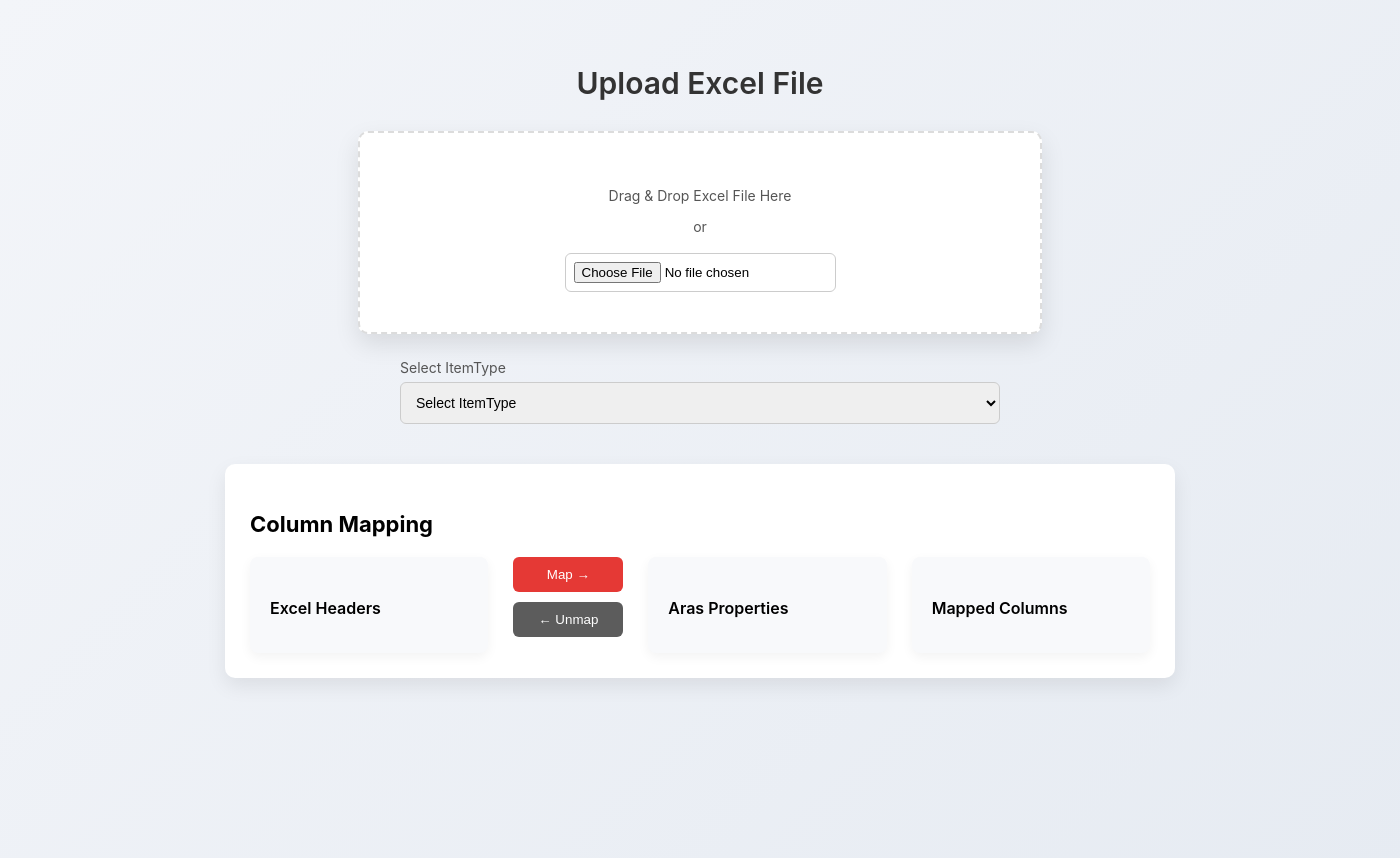
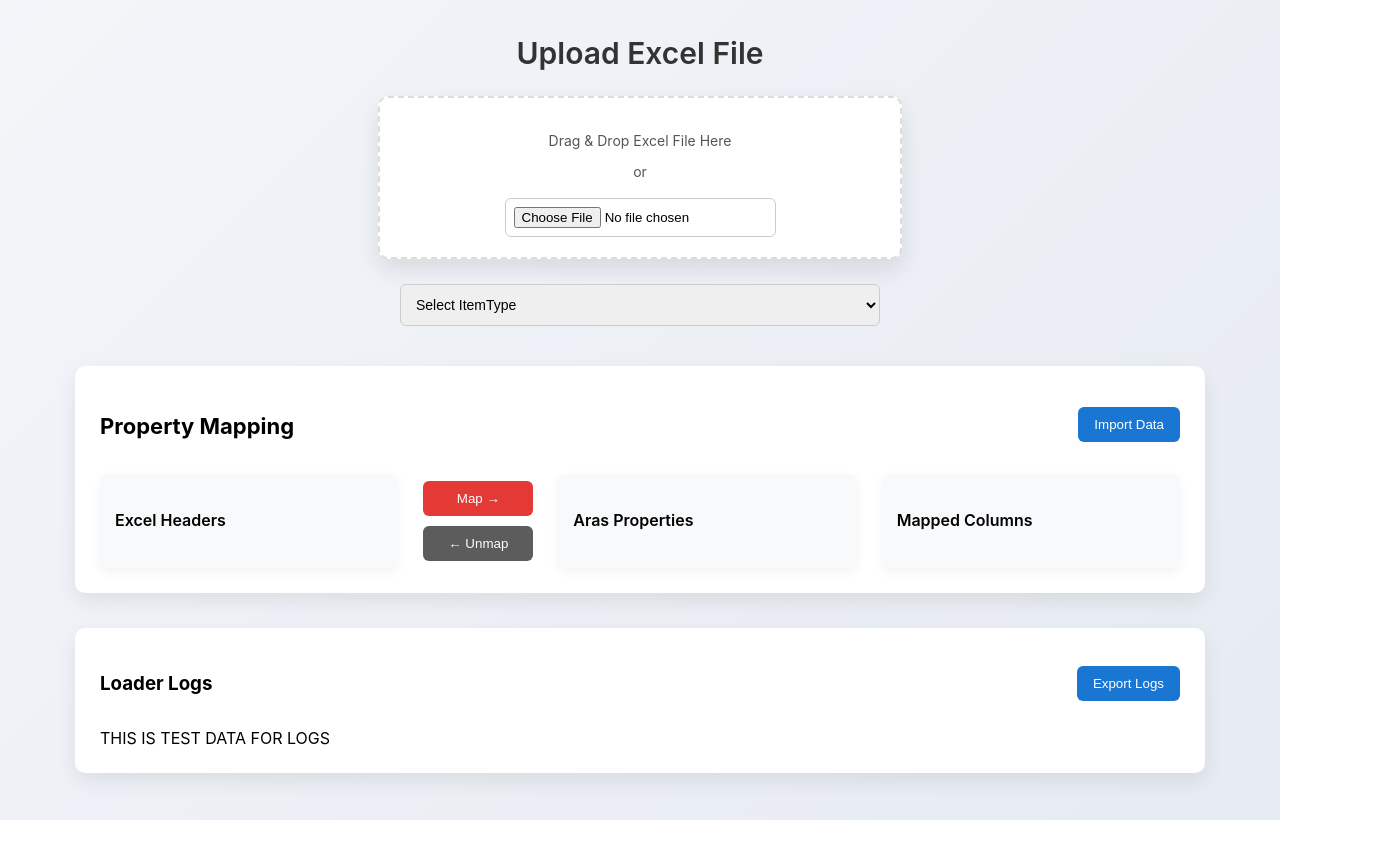
Before and after one commit to Varadrajj/Advance-Batch-Loader, a React (Create React App) app in the folder ClientApp/: page /upload in a window 1280 px wide. Shown: the top 858 px of the page, 1400 px wide, since content can reach past the window. After the commit the page ends 820 px from the top, so only its background shows below. Built offline with nearby package versions, Linux system fonts and the light colour scheme; sample sign-in values are in the browser's storage.

Commit message:
UI customizations and Logs section added

```diff
--- a/ClientApp/src/pages/Upload.js
+++ b/ClientApp/src/pages/Upload.js
@@ -132,17 +132,7 @@ function Upload() {
 
         setMappedColumns([...mappedColumns, newMapping]);
 
-        setExcelHeaders(
-            excelHeaders.filter(
-                h => h.columnIndex !== selectedHeader.columnIndex
-            )
-        );
 
-        setArasProperties(
-            arasProperties.filter(
-                p => p !== selectedProperty
-            )
-        );
 
         setSelectedHeader(null);
         setSelectedProperty(null);
@@ -158,9 +148,7 @@ function Upload() {
 
         setMappedColumns(updatedMappings);
 
-        // Add values back to lists
-        setExcelHeaders([...excelHeaders, selectedMapped.header]);
-        setArasProperties([...arasProperties, selectedMapped.property]);
+
 
         setSelectedMapped(null);
     };
@@ -203,7 +191,7 @@ function Upload() {
 
             <div className="itemtype-section">
 
-                <label>Select ItemType</label>
+                {/*<label>Select ItemType</label>*/}
 
                 <select
                     value={itemType}
@@ -228,7 +216,15 @@ function Upload() {
 
             <div className="mapping-section">
 
-                <h3>Column Mapping</h3>
+                <div className="mapping-header">
+
+                    <h3>Property Mapping</h3>
+
+                    <button className="import-btn">
+                    Import Data
+                    </button>
+
+                </div>
 
                 <div className="mapping-container">
 
@@ -237,6 +233,8 @@ function Upload() {
                     <div className="mapping-column">
 
                         <h4>Excel Headers</h4>
+
+                        <div className="mapping-list">
 
                         {excelHeaders.map((header, index) => (
 
@@ -250,11 +248,12 @@ function Upload() {
 
                         ))}
 
+                        </div>
                     </div>
 
 
 
-                    {/* Map Button */}
+                    {/* Maping Buttons */}
 
                     <div className="mapping-middle">
 
@@ -272,6 +271,8 @@ function Upload() {
 
                         <h4>Aras Properties</h4>
 
+                            <div className="mapping-list">
+
                         {arasProperties.map((prop, index) => (
 
                             <div
@@ -284,6 +285,7 @@ function Upload() {
 
                         ))}
 
+                        </div>
                     </div>
 
 
@@ -293,6 +295,8 @@ function Upload() {
                     <div className="mapping-column mapped">
 
                         <h4>Mapped Columns</h4>
+
+                        <div className="mapping-list">
 
                         {mappedColumns.map((map, index) => (
 
@@ -309,7 +313,30 @@ function Upload() {
 
                         ))}
 
+                        </div>
                     </div>
+
+                </div>
+
+            </div>
+
+            {/* Import Logs Section */}
+
+            <div className="logs-section">
+
+                <div className="logs-header">
+
+                    <h3>Loader Logs</h3>
+
+                    <button className="export-btn">
+                        Export Logs
+                    </button>
+
+                </div>
+
+                <div className="logs-table-container">
+
+                    THIS IS TEST DATA FOR LOGS
 
                 </div>
 
--- a/ClientApp/src/styles/Upload.css
+++ b/ClientApp/src/styles/Upload.css
@@ -1,32 +1,30 @@
 /* Page Layout */
 
 .upload-container {
-    width: 100%;
+    max-width: 100%;
     min-height: 100vh;
-    padding: 40px 60px;
+    padding: 10px 40px;
     background: linear-gradient(135deg,#f3f5f9,#e6ebf2);
     display: flex;
     flex-direction: column;
     align-items: center;
 }
-
     /* Page Title */
 
     .upload-container h2 {
         font-size: 30px;
         font-weight: 600;
-        margin-bottom: 30px;
+        bottom: 5px;
         color: #333;
     }
-
 /* Drag Drop Box */
 
 .drop-zone {
-    width: 600px;
+    width: 40%;
     background: white;
     border: 2px dashed #dcdcdc;
     border-radius: 10px;
-    padding: 40px;
+    padding: 20px;
     text-align: center;
     box-shadow: 0 10px 25px rgba(0,0,0,0.1);
     transition: all 0.2s ease;
@@ -42,7 +40,6 @@
         color: #555;
         margin-bottom: 8px;
     }
-
     /* File Input */
 
     .drop-zone input {
@@ -52,7 +49,6 @@
         border: 1px solid #ccc;
         cursor: pointer;
     }
-
 /* Selected file */
 
 .file-name {
@@ -61,11 +57,10 @@
     font-weight: 500;
     color: #333;
 }
-
 /* ItemType Section */
 
 .itemtype-section {
-    width: 600px;
+    width: 40%;
     margin-top: 25px;
     display: flex;
     flex-direction: column;
@@ -90,18 +85,16 @@
             border-color: #e53935;
             box-shadow: 0 0 3px rgba(229,57,53,0.4);
         }
-
 /* Mapping Section */
 
 .mapping-section {
-    width: 900px;
+    width: 90%;
     margin-top: 40px;
     background: white;
     padding: 25px;
     border-radius: 10px;
     box-shadow: 0 8px 20px rgba(0,0,0,0.08);
 }
-
     /* Mapping Title */
 
     .mapping-section h3 {
@@ -109,13 +102,32 @@
         margin-bottom: 20px;
     }
 
+.mapping-header {
+    display: flex;
+    justify-content: space-between;
+    align-items: center;
+    margin-bottom: 15px;
+}
+
+.import-btn{
+    background: #1976d2;
+    color: white;
+    border: none;
+    padding: 10px 16px;
+    border-radius: 6px;
+    cursor: pointer;
+    font-weight: 500;
+}
+
+.import-btn:hover {
+    background: #1565c0;
+}
+
 /* Mapping Table */
-
 .mapping-table {
     width: 100%;
     border-collapse: collapse;
 }
-
     /* Table Header */
 
     .mapping-table th {
@@ -124,20 +136,17 @@
         background: #f4f6f9;
         border-bottom: 2px solid #e0e0e0;
     }
-
     /* Table Rows */
 
     .mapping-table td {
         padding: 12px;
         border-bottom: 1px solid #eee;
     }
-
     /* Row hover */
 
     .mapping-table tbody tr:hover {
         background: #fafafa;
     }
-
     /* Dropdown inside table */
 
     .mapping-table select {
@@ -146,13 +155,10 @@
         border: 1px solid #ccc;
         width: 100%;
     }
-
 /* Responsive */
 
 @media (max-width:900px) {
-
-    .drop-zone,
-    .itemtype-section {
+    .drop-zone, .itemtype-section {
         width: 90%;
     }
 
@@ -160,7 +166,6 @@
         width: 95%;
     }
 }
-
 /* Mapping Section */
 
 .mapping-section {
@@ -170,39 +175,61 @@
     border-radius: 10px;
     box-shadow: 0 8px 20px rgba(0,0,0,0.08);
 }
-
 /* Container holding all 3 columns */
 
 .mapping-container {
     display: flex;
     justify-content: space-between;
-    align-items: flex-start;
+    align-items: stretch;
     gap: 25px;
 }
-
 /* Each column */
 
 .mapping-column {
     flex: 1;
+    min-width: 250px;
     background: #f8f9fb;
-    padding: 20px;
+    padding: 15px;
     border-radius: 8px;
     box-shadow: 0 4px 12px rgba(0,0,0,0.05);
+    display: flex;
+    flex-direction: column;
 }
-
     /* Column title */
 
     .mapping-column h4 {
         margin-bottom: 15px;
         font-size: 16px;
         font-weight: 600;
+        position: sticky;
+        top: 0;
+        background: #f8f9fb;
+        padding-bottom: 8px;
     }
 
+.mapping-list {
+    max-height: 350px;
+    overflow-y: auto;
+    padding-right: 5px;
+}
+
+    .mapping-list::-webkit-scrollbar {
+        width: 6px;
+    }
+
+    .mapping-list::-webkit-scrollbar-thumb {
+        background: #ccc;
+        border-radius: 4px;
+    }
+
+        .mapping-column::-webkit-scrollbar-thumb:hover {
+            background: #999;
+        }
 /* Header / property items */
 
 .mapping-item {
-    padding: 10px;
-    margin-bottom: 8px;
+    padding: 6px;
+    margin-bottom: 5px;
     border: 1px solid #ddd;
     border-radius: 6px;
     background: white;
@@ -213,14 +240,12 @@
     .mapping-item:hover {
         border-color: #e53935;
     }
-
     /* Selected item */
 
     .mapping-item.selected {
         background: #ffecec;
         border-color: #e53935;
     }
-
 /* Middle map button */
 
 .mapping-middle {
@@ -245,12 +270,11 @@
     .map-btn:hover {
         background: #c62828;
     }
-
 /* Mapped column items */
 
 .mapped-item {
-    padding: 10px;
-    margin-bottom: 8px;
+    padding: 6px;
+    margin-bottom: 5px;
     background: #e8f5e9;
     border: 1px solid #c8e6c9;
     border-radius: 6px;
@@ -274,3 +298,57 @@
     background: #ffe0e0;
     border: 1px solid #e53935;
 }
+
+/* Logs Section */
+
+.logs-section {
+    width: 90%;
+    margin-top: 35px;
+    background: white;
+    padding: 25px;
+    border-radius: 10px;
+    box-shadow: 0 8px 20px rgba(0,0,0,0.08);
+}
+
+/* Logs header */
+
+.logs-header {
+    display: flex;
+    justify-content: space-between;
+    align-items: center;
+    margin-bottom: 15px;
+}
+
+/* Export button */
+
+.export-btn {
+    background: #1976d2;
+    color: white;
+    border: none;
+    padding: 10px 16px;
+    border-radius: 6px;
+    cursor: pointer;
+    font-weight: 500;
+}
+
+    .export-btn:hover {
+        background: #1565c0;
+    }
+
+
+/* Status colors */
+
+.log-error {
+    color: #e53935;
+    font-weight: 600;
+}
+
+.log-warning {
+    color: #f9a825;
+    font-weight: 600;
+}
+
+.log-success {
+    color: #2e7d32;
+    font-weight: 600;
+}
```
